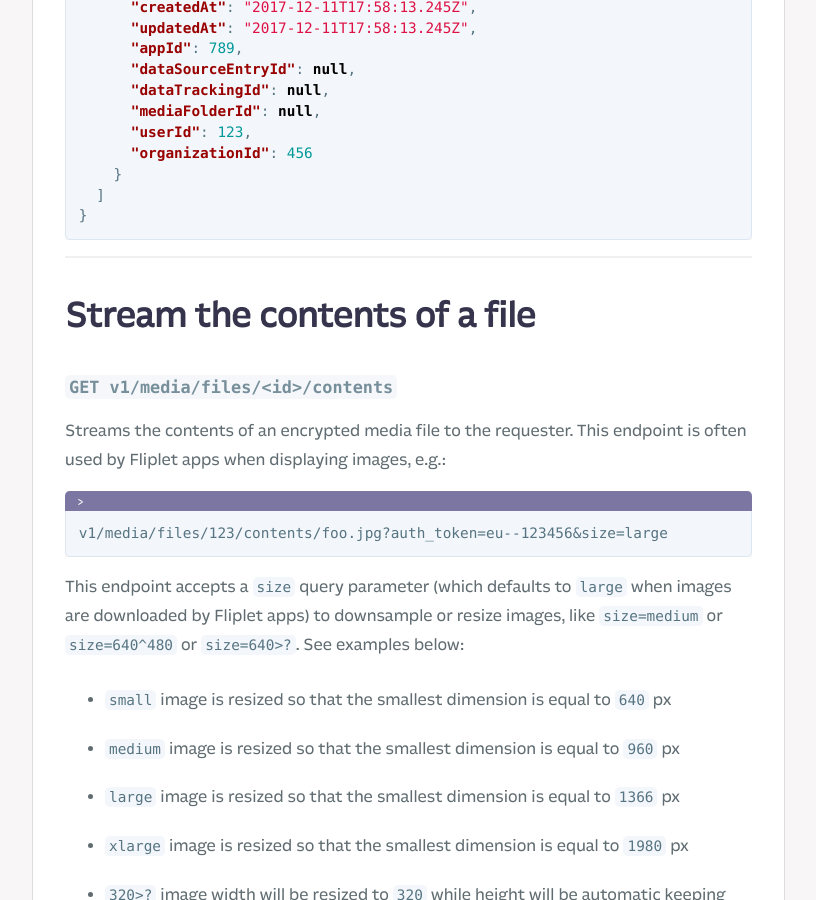
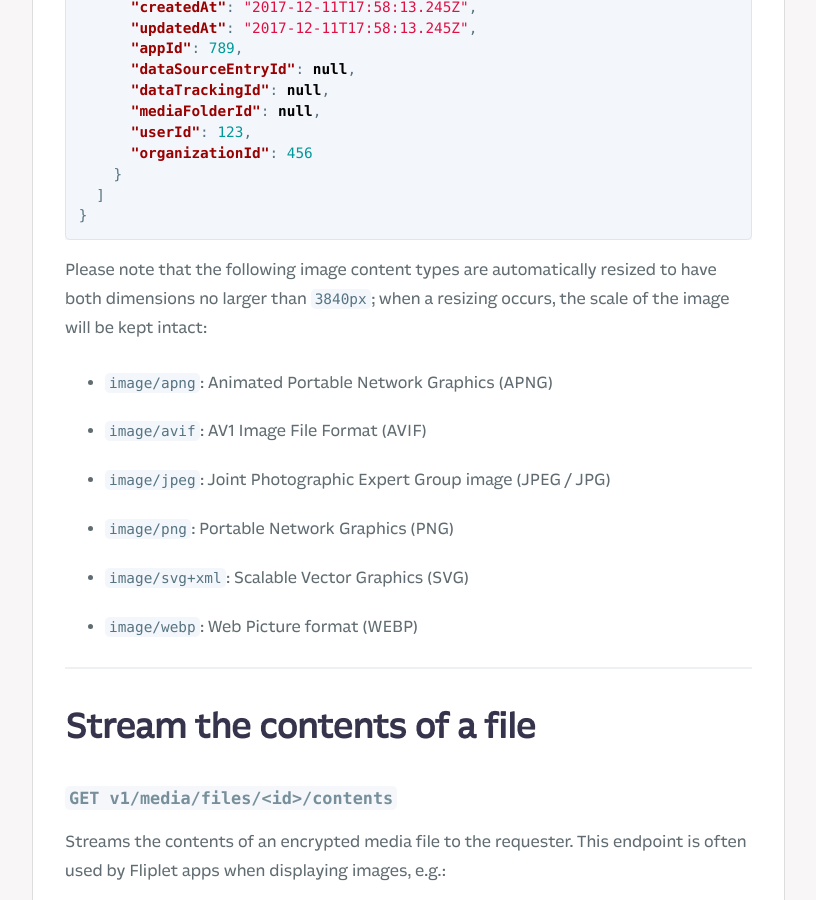
Before and after one commit to Fliplet/fliplet-cli, a Jekyll site: the page built from docs/REST-API/fliplet-media.md, in a window 1280 px wide and 900 px high, scrolled down 3884 px. Shown: the whole window, without its empty margins (254-1070 px from the left). Built offline with Jekyll 4.4.1, drawn with Linux system fonts in a browser that asks for light colours; nearby versions of some CDN libraries; our own code applies the rules of GitHub Pages for plain Markdown files; library files that are not in the unit come from our copies; comment, search, counter and statistics services are not loaded; a style sheet for code colours, icons or effects is not loaded.

Commit message:
updated docs

````diff
--- a/docs/REST-API/fliplet-media.md
+++ b/docs/REST-API/fliplet-media.md
@@ -164,6 +164,15 @@ Sample response:
 }
 ```
 
+Please note that the following image content types are automatically resized to have both dimensions no larger than `3840px`; when a resizing occurs, the scale of the image will be kept intact:
+
+- `image/apng`: Animated Portable Network Graphics (APNG)
+- `image/avif`: AV1 Image File Format (AVIF)
+- `image/jpeg`: Joint Photographic Expert Group image (JPEG / JPG)
+- `image/png`: Portable Network Graphics (PNG)
+- `image/svg+xml`: Scalable Vector Graphics (SVG)
+- `image/webp`: Web Picture format (WEBP)
+
 ---
 
 ## Stream the contents of a file
````
Also changed, not shown: docs/API/fliplet-media.md (+9 -0 lines).
